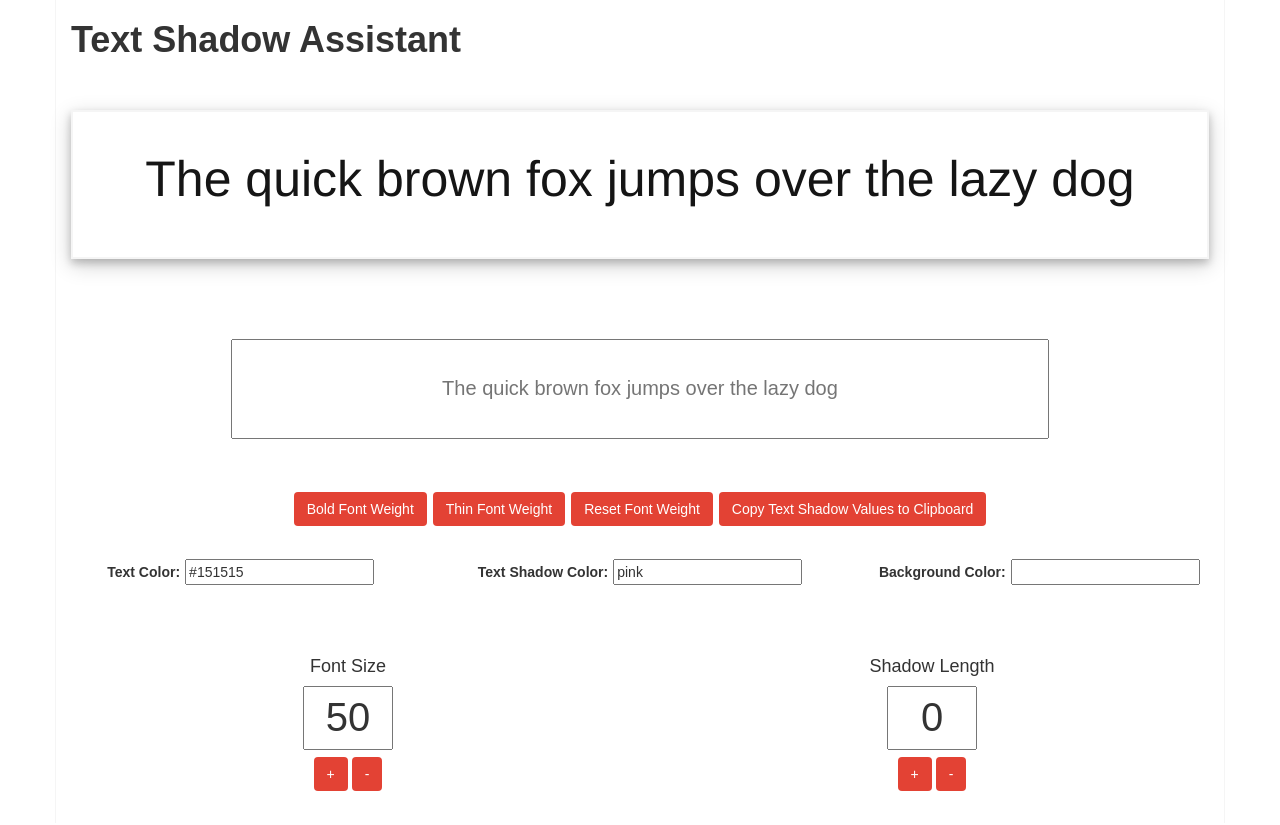
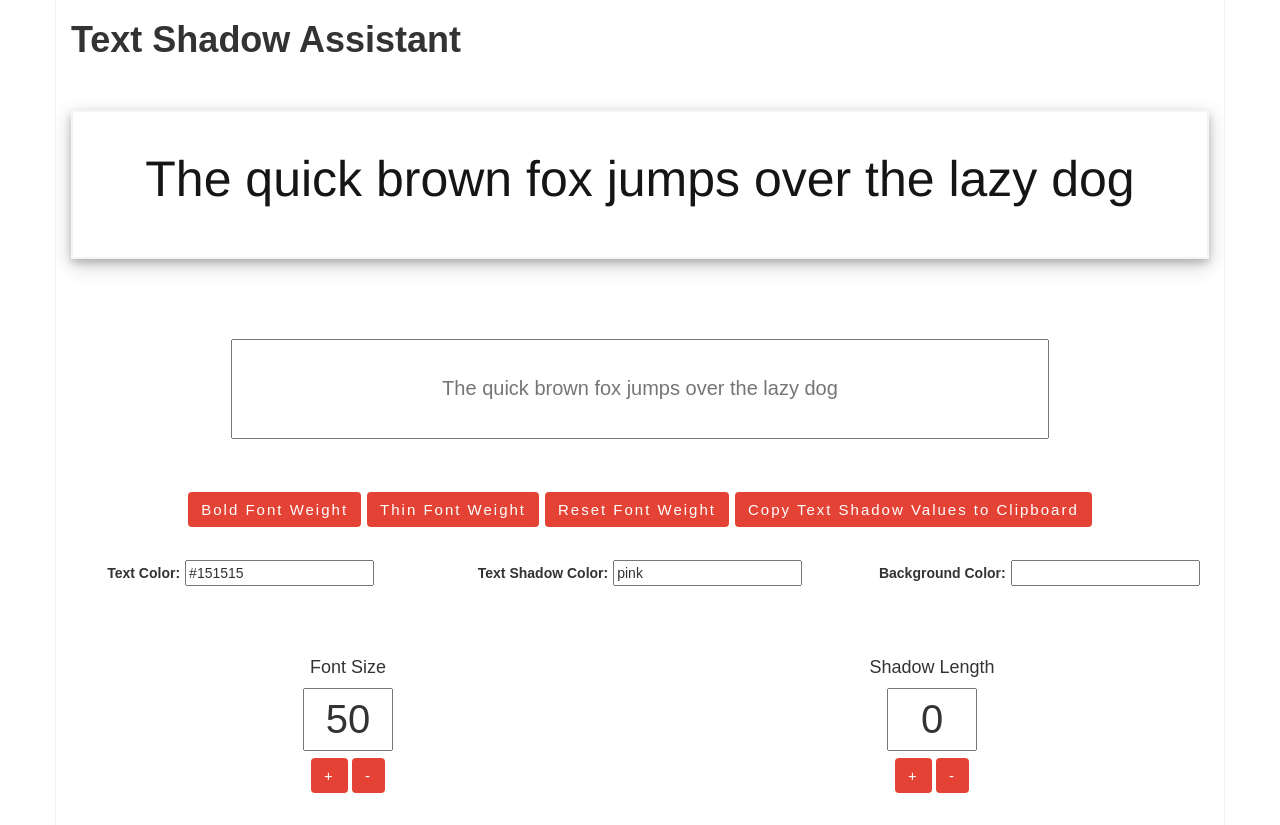
Before and after one commit to nseyf/text-shadow-assist, a React (Create React App) app: page / in a window 1280 px wide. Built offline with nearby package versions, Linux system fonts and the light colour scheme.

Commit message:
css amendments

```diff
--- a/src/App.css
+++ b/src/App.css
@@ -3,6 +3,8 @@
   color: white;
   margin: 3px;
   border-radius: none;
+  font-size: 15px;
+  letter-spacing: 2px;
 }
 
 .row {
--- a/src/components/TextShadowAssist.js
+++ b/src/components/TextShadowAssist.js
@@ -104,9 +104,6 @@ updateshadowLength(e) {
   })
 }
 
-// Need to split into one function to render, one to update.
-
-
     render() {
 // Styles
 const mainStyle = {
@@ -152,8 +149,7 @@ const numberInputStyle = {
 }
 
 
-// need ShadowLength and Shadow Color;
-
+//
 
       return (
       <div className="container">
```
